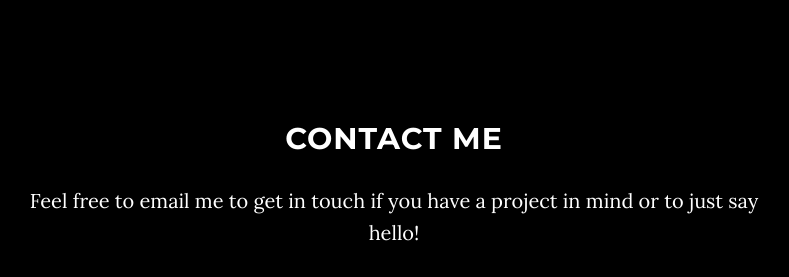
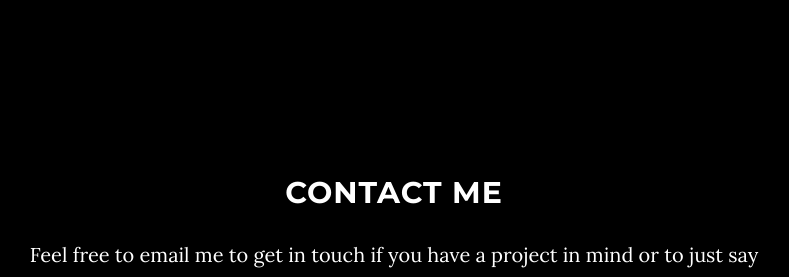
Before and after one commit to codekit/portfolio, a plain HTML site: page index.html in a window 1280 px wide. Shown: the part 3708-3985 px from the top of the page, without its empty margins (246-1035 px from the left). Drawn offline with Linux system fonts and the light colour scheme.

Commit message:
Update styles.css

```diff
--- a/css/styles.css
+++ b/css/styles.css
@@ -535,5 +535,5 @@ body {
 }
 
 #contact {
-    padding-top: 100px;
+    padding-top: 154px;
 }
```
